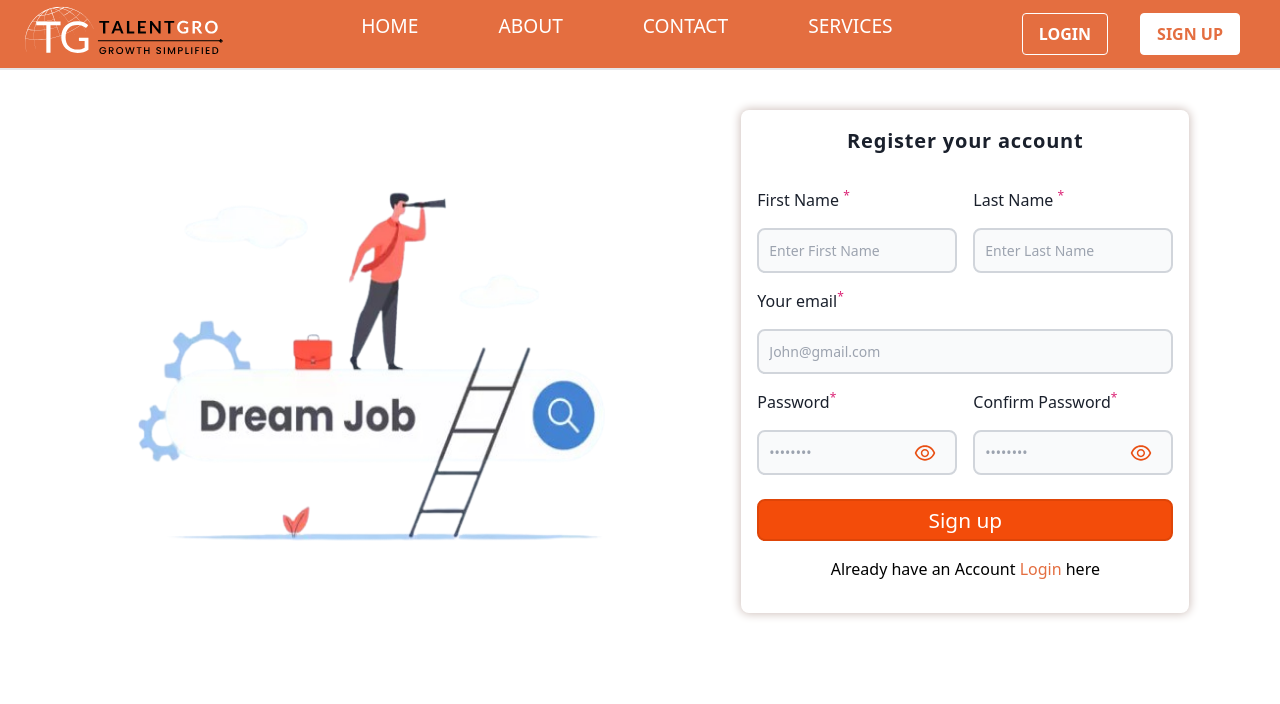
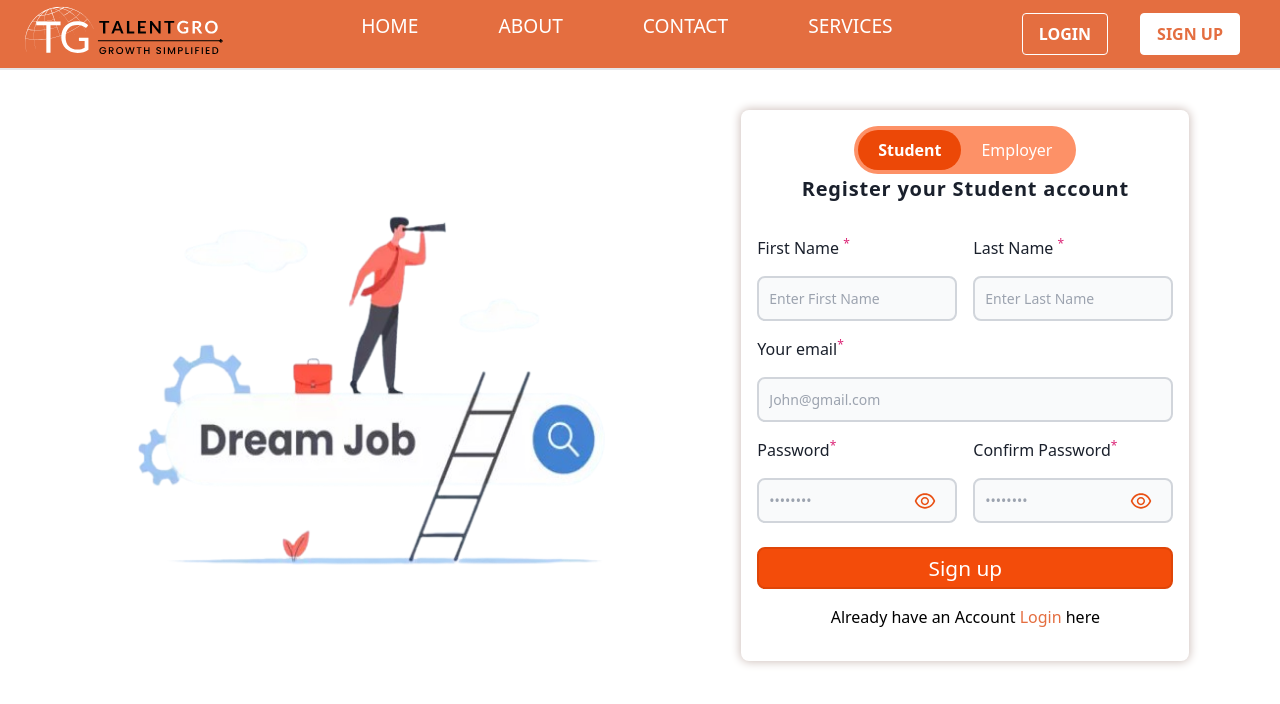
Before and after one commit to Vishal5051/employement-portal-talentGro, a React (Create React App) app: page /signup in a window 1280 px wide. Shown: the top 704 px of the page. Built offline with nearby package versions, Linux system fonts and the light colour scheme.

Commit message:
Add regiteration type student or employer in sign up form and change form title according to form type

```diff
--- a/src/CSS/Signup.css
+++ b/src/CSS/Signup.css
@@ -30,6 +30,46 @@ body {
     padding: 1rem;
     margin-top: 0;
     max-width: 28rem;
+    display: flex;
+    justify-content: center;
+    align-items: center;
+    flex-direction: column;
+}
+
+.account-type-container {
+    background-color: rgb(253, 145, 103);
+    padding: 0.25rem;
+    gap: 0.25rem;
+    border-radius: 9999px;
+    max-width: max-content;
+}
+
+.button {
+    padding: 0.5rem 1.25rem;
+    border-radius: 9999px;
+    transition: all 0.2s ease-in-out;
+}
+
+.button-student-active {
+    background-color: #ec4807;
+    color: white;
+    font-weight: 600;
+}
+
+.button-student-inactive {
+    background-color: transparent;
+    color: white;
+}
+
+.button-employer-active {
+    background-color: #df4508;
+    color: white;
+    font-weight: 600;
+}
+
+.button-employer-inactive {
+    background-color: transparent;
+    color: white;
 }
 
 .form-title-signup {
--- a/src/Screens/Signup.js
+++ b/src/Screens/Signup.js
@@ -6,6 +6,7 @@ import "../CSS/Signup.css"
 import SignupImage from "../assets/signup-image.png"
 
 export default function Signup() {
+    const [accountType, setAccountType] = useState('student');
     // State to manage visibility of password fields
     const [showPassword, setShowPassword] = useState(false);
     const [showConfirmPass, setShowConfirmPass] = useState(false);
@@ -38,6 +39,7 @@ export default function Signup() {
             return;
         }
         console.log(formData);
+        console.log(accountType);
         toast.success("Account Created");
         // Navigate to login page after successful signup
         navigate("/login");
@@ -45,16 +47,32 @@ export default function Signup() {
 
     return (
         <div className="w-full h-full">
-            {/* Navbar component */}
             <div className="flex-center-signup">
                 <div>
                     {/* Signup image */}
                     <img src={SignupImage} alt="" className='login-img-signup' />
                 </div>
                 <div className="form-container-signup">
+                    {/* Account Type */}
+                    <div className="account-type-container">
+                        <button
+                            onClick={() => setAccountType("student")}
+                            className={`button ${accountType === "student" ? "button-student-active" : "button-student-inactive"
+                                }`}>
+                            Student
+                        </button>
+                        <button
+                            onClick={() => setAccountType("employer")}
+                            className={`button ${accountType === "employer" ? "button-employer-active" : "button-employer-inactive"
+                                }`}>
+                            Employer
+                        </button>
+                    </div>
                     <div className="form-content-signup">
                         <h1 className="form-title-signup">
-                            Register your account
+                            {
+                                accountType === "student" ? <span>Register your Student account</span> : <span>Register your Employer account</span>
+                            }
                         </h1>
 
                         {/* Signup form */}
```
